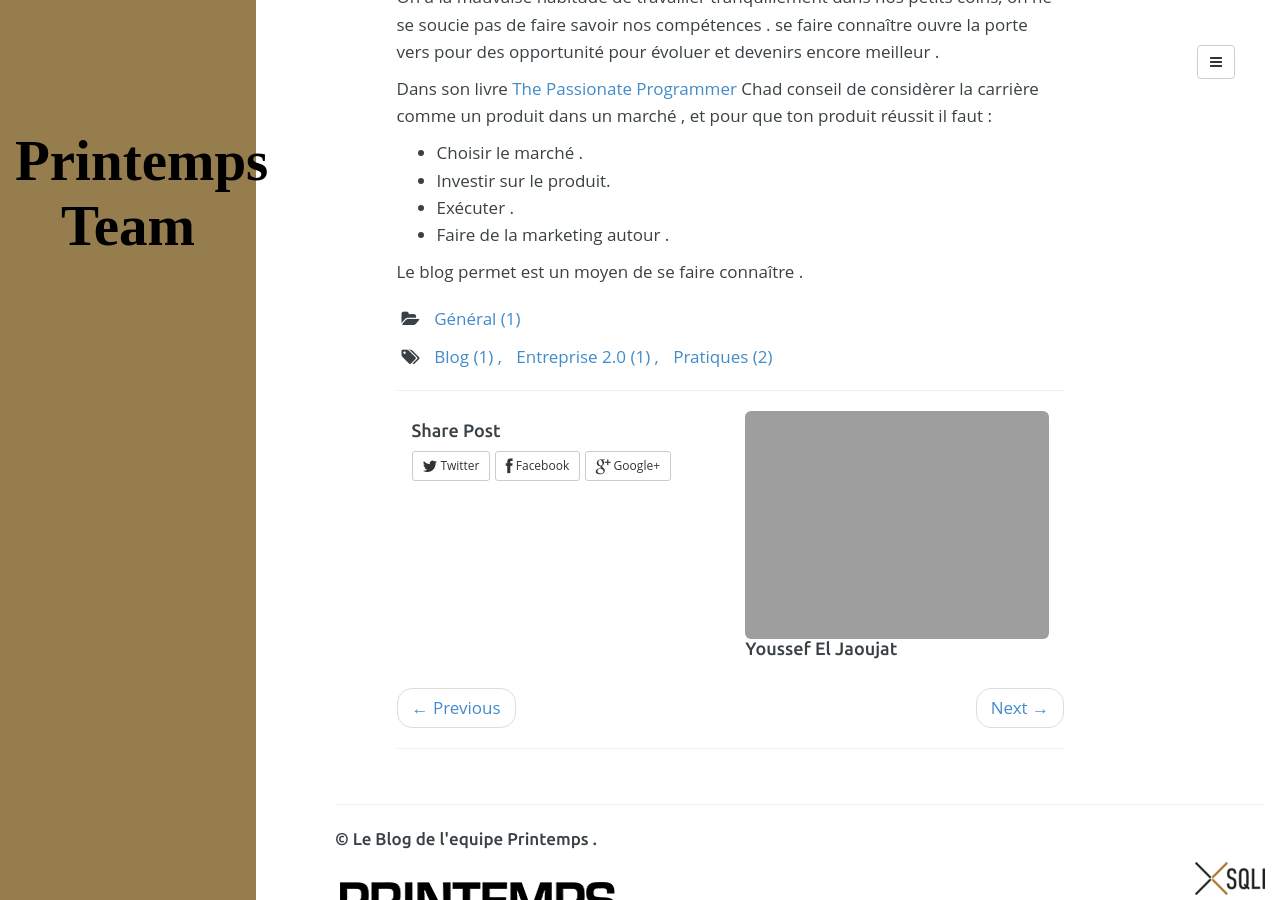
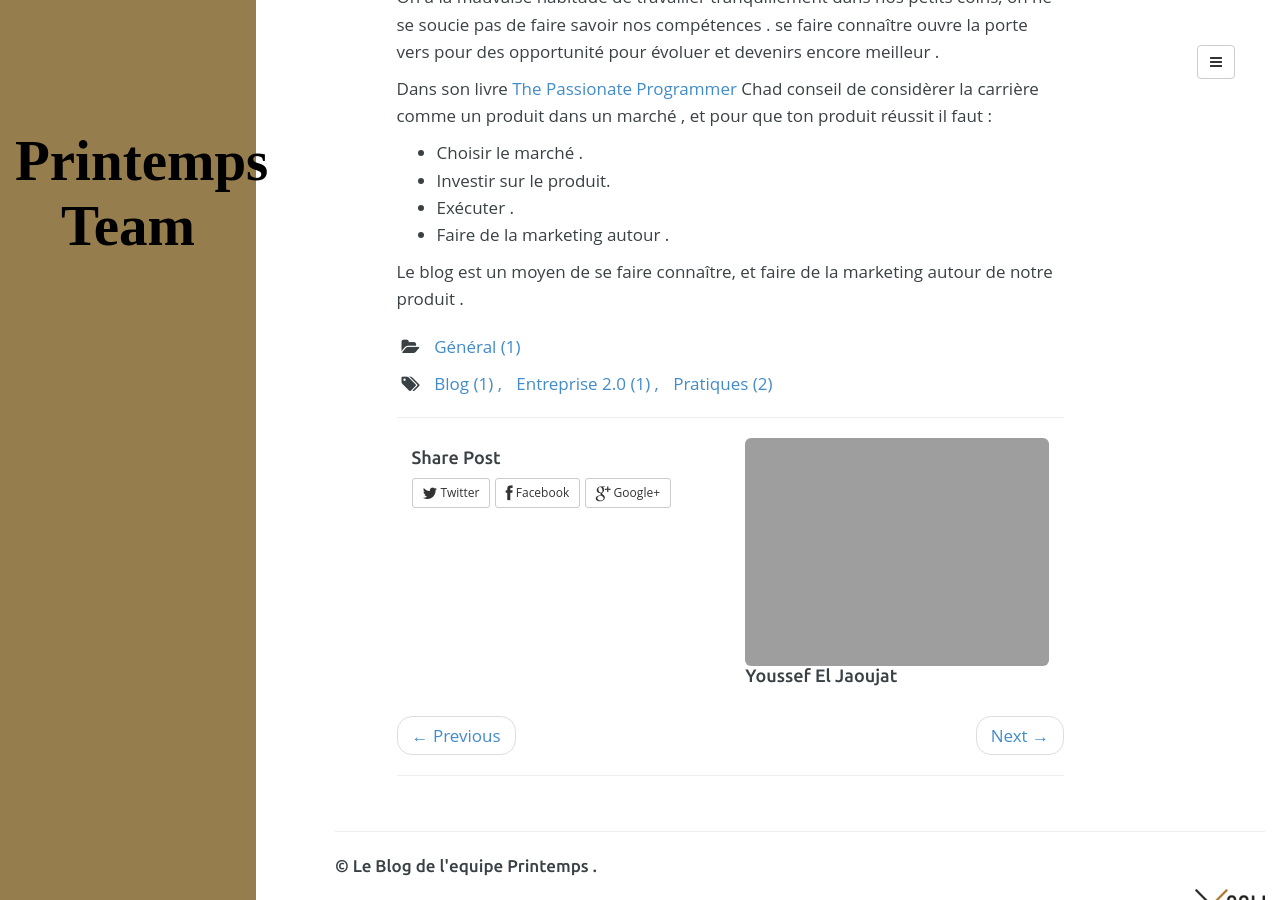
Before and after one commit to pteam-blog/pteam-blog.github.io, a Jekyll site: the page built from _posts/2015-06-5-pouquoi-blogger.md, in a window 1280 px wide and 900 px high, scrolled down 1070 px. Built offline with Jekyll 4.4.1, drawn with Linux system fonts in a browser that asks for light colours.

Commit message:
corriger le typo dans le post pkoi blogger

```diff
--- a/_posts/2015-06-5-pouquoi-blogger.md
+++ b/_posts/2015-06-5-pouquoi-blogger.md
@@ -48,4 +48,4 @@ Dans son livre [The Passionate Programmer](http://www.amazon.com/The-Passionate-
 - Exécuter .
 - Faire de la marketing autour .
 
-Le blog permet est un moyen de se faire connaître .
+Le blog est un moyen de se faire connaître, et faire de la marketing autour de notre produit .
```
